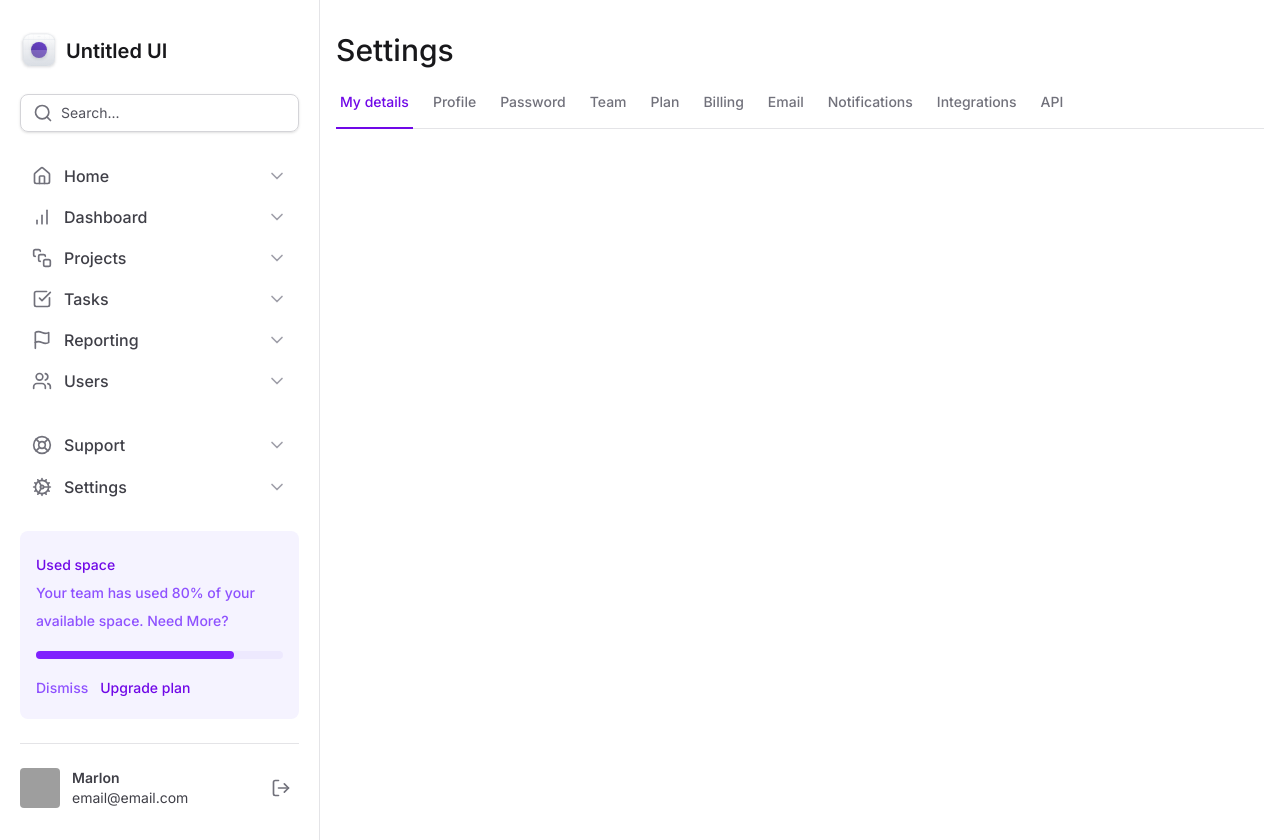
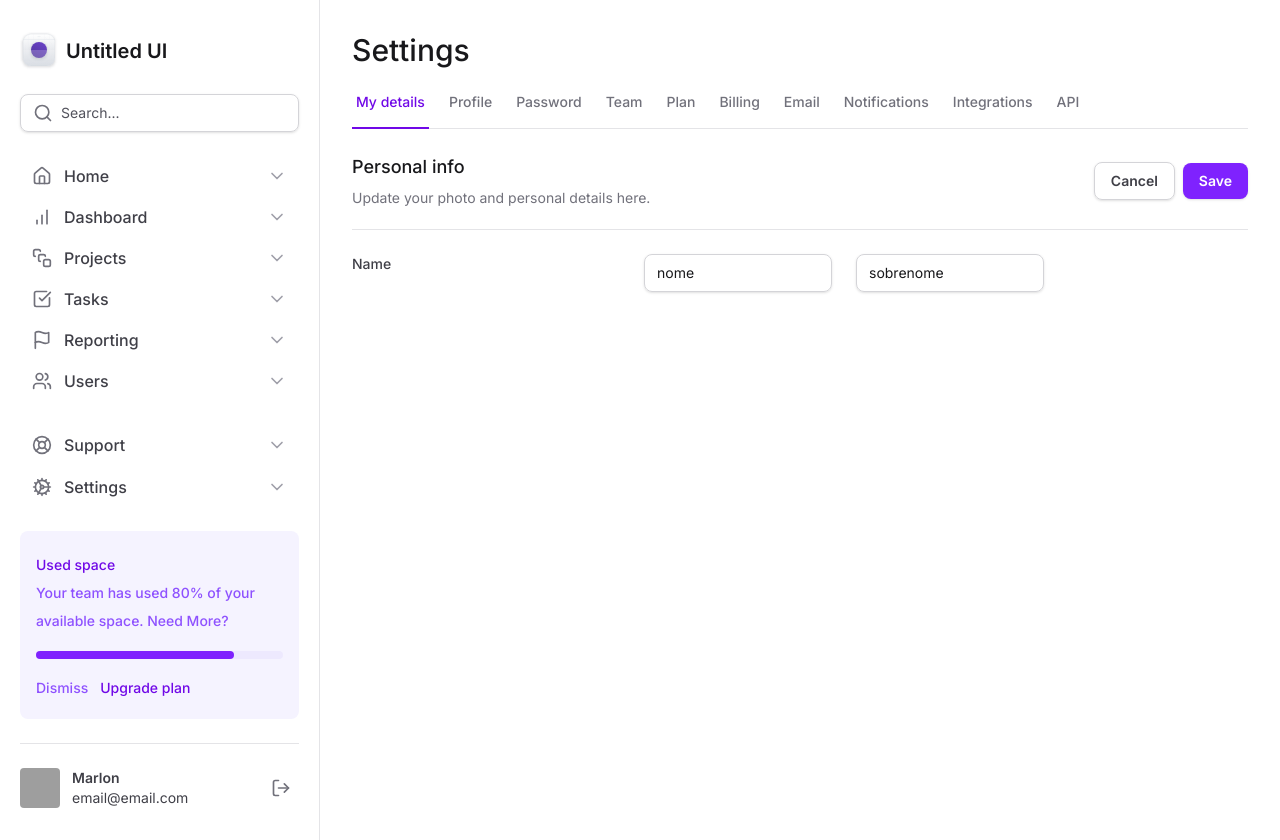
Before and after one commit to marlondenisck/masterizando-tailwind-nextjs, a Next.js app: page / in a window 1280 px wide. Built offline with nearby package versions, Linux system fonts and the light colour scheme; grey boxes are pictures that could not be loaded.

Commit message:
Estrutura do Formulário

```diff
--- a/src/app/globals.css
+++ b/src/app/globals.css
@@ -4,4 +4,5 @@
   --grid-cols-app: minmax(18rem, 20rem) 1fr;
   --grid-profile: max-content 1fr min-content;
   --max-width: 700px;
+  --form: minmax(7.5rem, 17.5rem) minmax(25rem, 1fr) minmax(0, 15rem);
 }
--- a/src/app/layout.tsx
+++ b/src/app/layout.tsx
@@ -21,7 +21,7 @@
       <body className={inter.className}>
         <div className='grid min-h-screen grid-cols-(--grid-cols-app)'>
           <Sidebar />
-          <main className='px-4 pt-8 pb-12'>{children}</main>
+          <main className='px-8 pt-8 pb-12'>{children}</main>
         </div>
       </body>
     </html>
--- a/src/app/page.tsx
+++ b/src/app/page.tsx
@@ -1,10 +1,56 @@
 import { SettingsTabs } from '@/components/Settings'
+import { Input } from '@/components/Input'
 
 export default function Home() {
   return (
     <>
       <h1 className='text-3xl font-medium text-zinc-900'>Settings</h1>
       <SettingsTabs />
+
+      <div className='mt-6 flex flex-col'>
+        <div className='items- center flex justify-between border-b border-zinc-200 pb-5'>
+          <div className='space-y-1'>
+            <h2 className='text-lg font-medium text-zinc-900'>Personal info</h2>
+            <span className='text-sm text-zinc-500'>
+              Update your photo and personal details here.
+            </span>
+          </div>
+          <div className='flex items-center gap-2'>
+            <button
+              type='button'
+              className='cursor-pointer rounded-lg border border-zinc-300 px-4 py-2 text-sm font-semibold text-zinc-700 shadow-sm hover:bg-zinc-50'
+            >
+              Cancel
+            </button>
+            <button
+              type='submit'
+              form='settings'
+              className='cursor-pointer rounded-lg bg-violet-600 px-4 py-2 text-sm font-semibold text-white shadow-sm hover:bg-violet-700'
+            >
+              Save
+            </button>
+          </div>
+        </div>
+
+        <form className='mt-6 flex w-full flex-col gap-5' id='settings'>
+          <div className='grid grid-cols-(--form) gap-3'>
+            <label
+              htmlFor='firstName'
+              className='text-sm font-medium text-zinc-700'
+            >
+              Name
+            </label>
+            <div className='grid grid-cols-2 gap-6'>
+              <Input.Root>
+                <Input.Control id='firstName' defaultValue='nome' />
+              </Input.Root>
+              <Input.Root>
+                <Input.Control defaultValue='sobrenome' />
+              </Input.Root>
+            </div>
+          </div>
+        </form>
+      </div>
     </>
   )
 }
```
